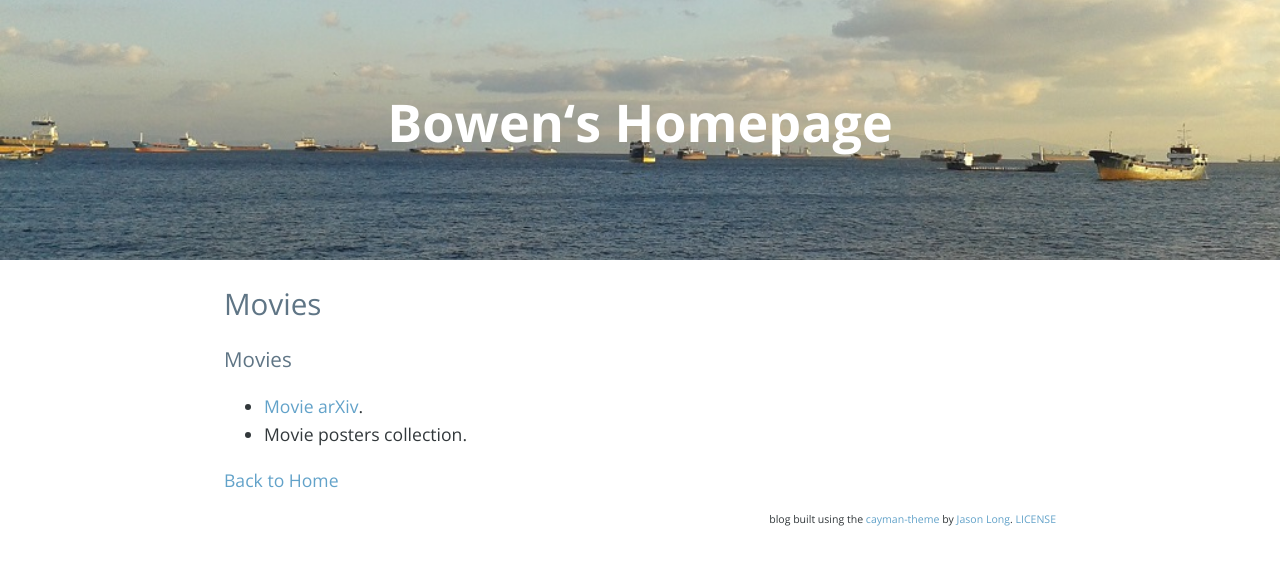
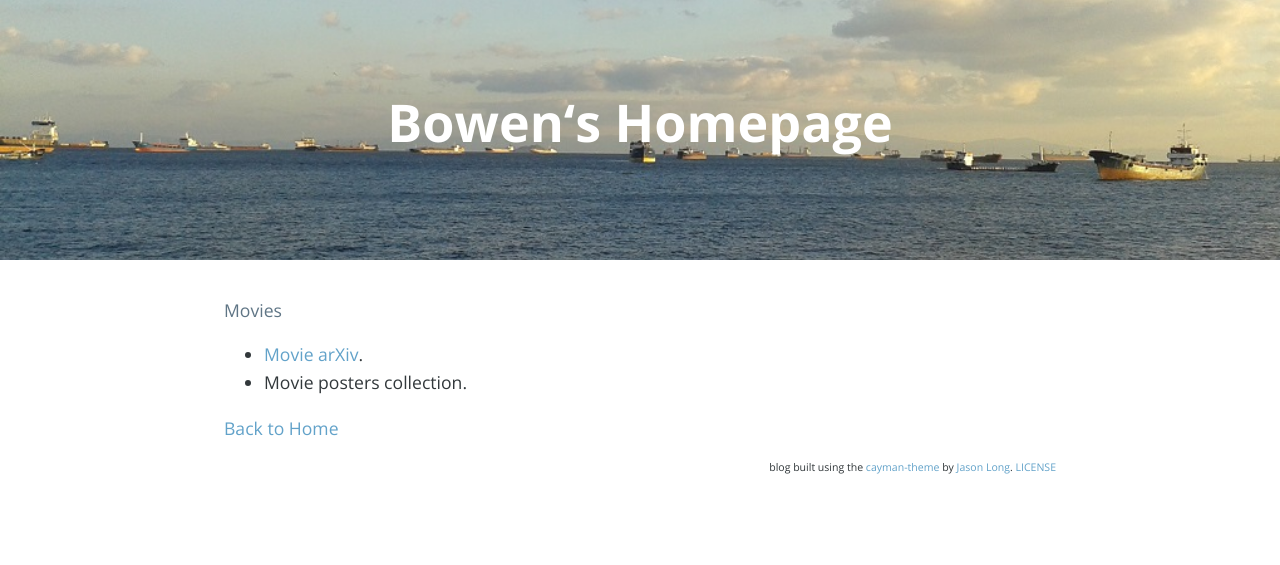
Before and after one commit to bowenl-math/bowenl-math.github.io, a Jekyll site: the page built from non-math.md, in a window 1280 px wide. Shown: the top 565 px of the page. Built offline with Jekyll 4.4.1, drawn with Linux system fonts in a browser that asks for light colours; nearby versions of some CDN libraries; our own code applies the rules of GitHub Pages for plain Markdown files; comment, search, counter and statistics services are not loaded.

Commit message:
Update non-math.md

```diff
--- a/non-math.md
+++ b/non-math.md
@@ -1,4 +1,4 @@
-### Movies
+#### Movies
 
 * [Movie arXiv](https://bowenl.notion.site/movies).
 * Movie posters collection.
```
